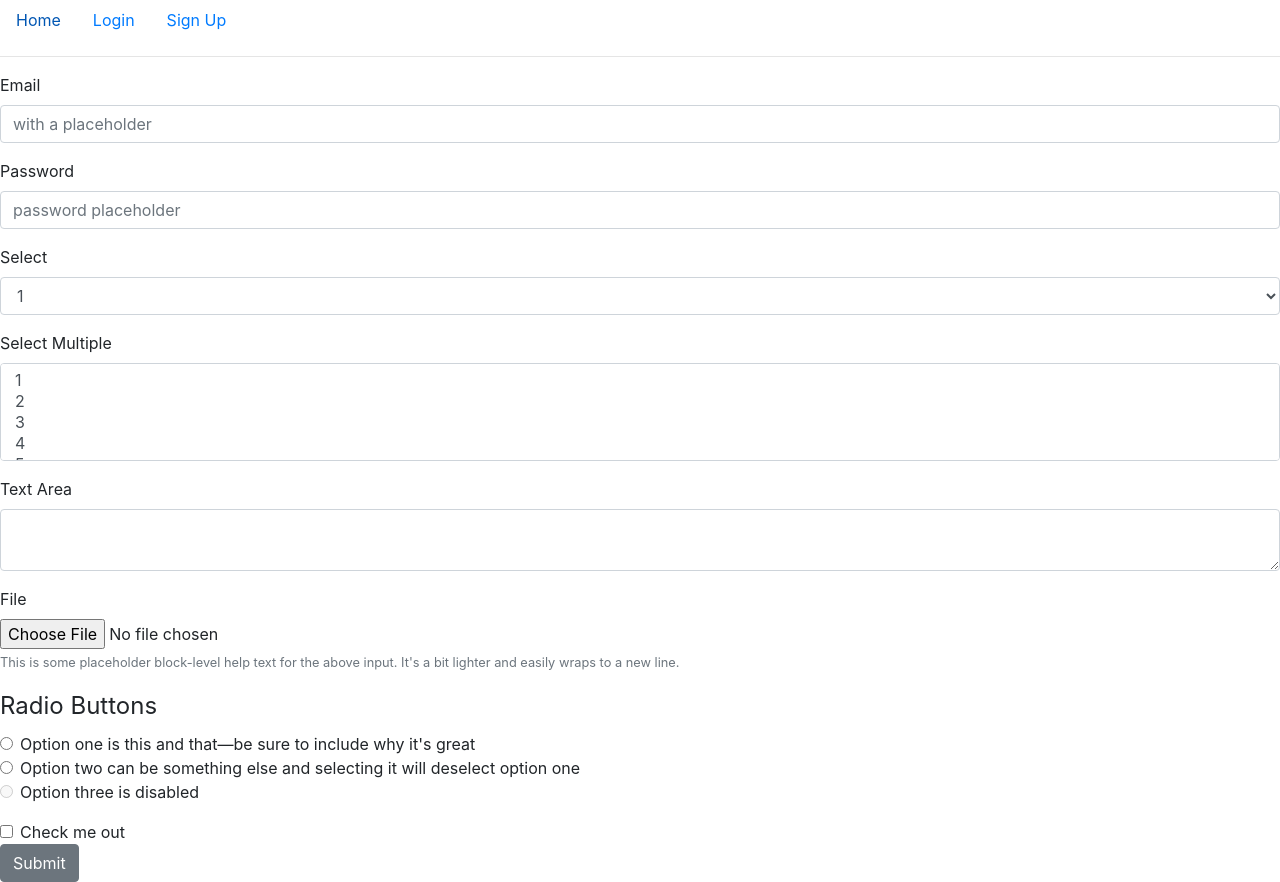
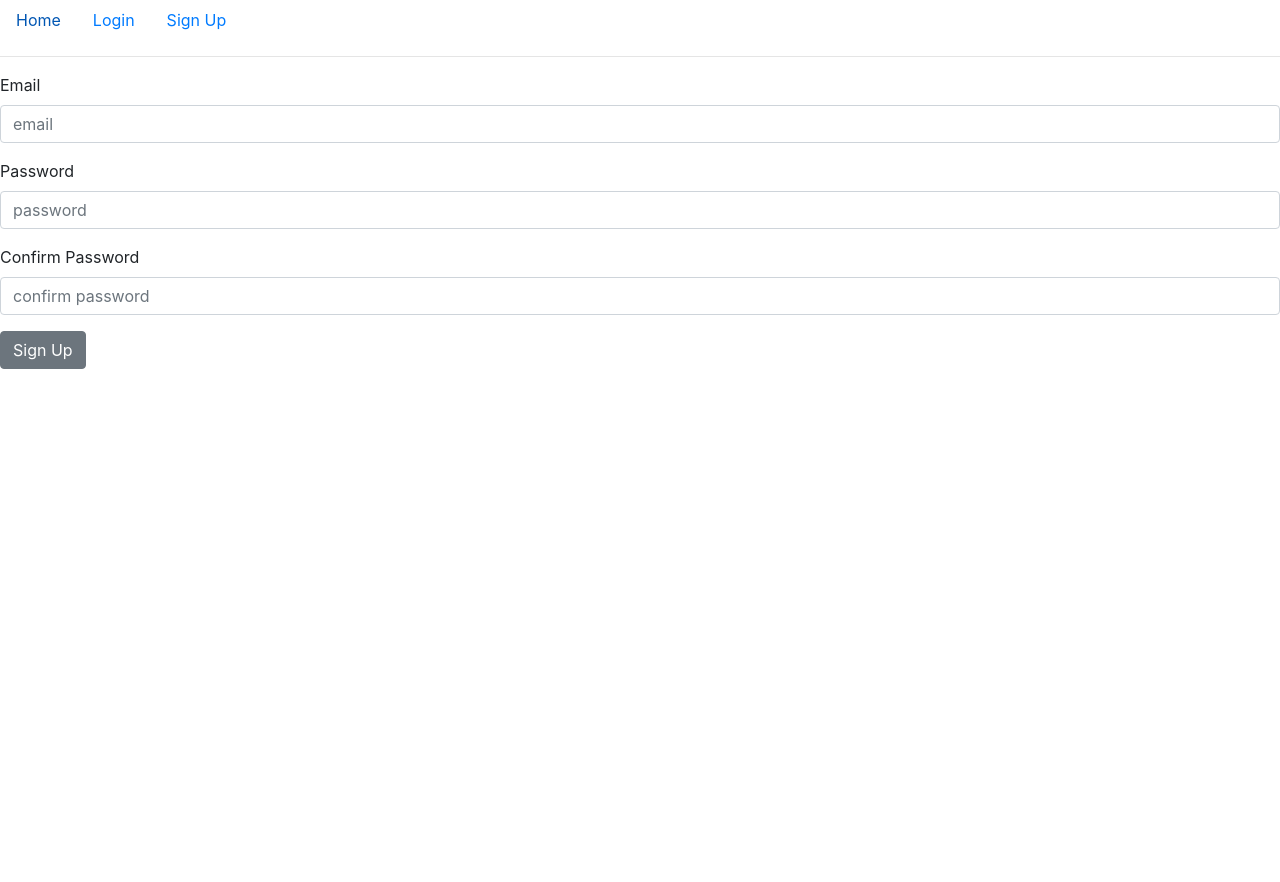
Before and after one commit to droombuildweek/buildWeek4_15_19-Droom-FE, a React (Create React App) app in the folder client/: page /register in a window 1280 px wide. After the commit the page ends 800 px from the top, so only its background shows below. Built offline with nearby package versions, Linux system fonts and the light colour scheme.

Commit message:
creates form for register and login components

```diff
--- a/client/src/components/auth/login.js
+++ b/client/src/components/auth/login.js
@@ -7,87 +7,19 @@ class Login extends Component {
       <>
         <Form>
           <FormGroup>
-            <Label for="exampleEmail">Email</Label>
-            <Input
-              type="email"
-              name="email"
-              id="exampleEmail"
-              placeholder="with a placeholder"
-            />
+            <Label for="email">Email</Label>
+            <Input type="email" name="email" id="email" placeholder="email" />
           </FormGroup>
           <FormGroup>
-            <Label for="examplePassword">Password</Label>
+            <Label for="password">Password</Label>
             <Input
               type="password"
               name="password"
-              id="examplePassword"
-              placeholder="password placeholder"
+              id="password"
+              placeholder="password"
             />
           </FormGroup>
-          <FormGroup>
-            <Label for="exampleSelect">Select</Label>
-            <Input type="select" name="select" id="exampleSelect">
-              <option>1</option>
-              <option>2</option>
-              <option>3</option>
-              <option>4</option>
-              <option>5</option>
-            </Input>
-          </FormGroup>
-          <FormGroup>
-            <Label for="exampleSelectMulti">Select Multiple</Label>
-            <Input
-              type="select"
-              name="selectMulti"
-              id="exampleSelectMulti"
-              multiple
-            >
-              <option>1</option>
-              <option>2</option>
-              <option>3</option>
-              <option>4</option>
-              <option>5</option>
-            </Input>
-          </FormGroup>
-          <FormGroup>
-            <Label for="exampleText">Text Area</Label>
-            <Input type="textarea" name="text" id="exampleText" />
-          </FormGroup>
-          <FormGroup>
-            <Label for="exampleFile">File</Label>
-            <Input type="file" name="file" id="exampleFile" />
-            <FormText color="muted">
-              This is some placeholder block-level help text for the above
-              input. It's a bit lighter and easily wraps to a new line.
-            </FormText>
-          </FormGroup>
-          <FormGroup tag="fieldset">
-            <legend>Radio Buttons</legend>
-            <FormGroup check>
-              <Label check>
-                <Input type="radio" name="radio1" /> Option one is this and
-                that—be sure to include why it's great
-              </Label>
-            </FormGroup>
-            <FormGroup check>
-              <Label check>
-                <Input type="radio" name="radio1" /> Option two can be something
-                else and selecting it will deselect option one
-              </Label>
-            </FormGroup>
-            <FormGroup check disabled>
-              <Label check>
-                <Input type="radio" name="radio1" disabled /> Option three is
-                disabled
-              </Label>
-            </FormGroup>
-          </FormGroup>
-          <FormGroup check>
-            <Label check>
-              <Input type="checkbox" /> Check me out
-            </Label>
-          </FormGroup>
-          <Button>Submit</Button>
+          <Button>Login</Button>
         </Form>
       </>
     );
--- a/client/src/components/auth/register.js
+++ b/client/src/components/auth/register.js
@@ -7,87 +7,28 @@ class Register extends Component {
       <>
         <Form>
           <FormGroup>
-            <Label for="exampleEmail">Email</Label>
+            <Label for="email">Email</Label>
+            <Input type="email" name="email" id="email" placeholder="email" />
+          </FormGroup>
+          <FormGroup>
+            <Label for="password">Password</Label>
             <Input
-              type="email"
-              name="email"
-              id="exampleEmail"
-              placeholder="with a placeholder"
+              type="password"
+              name="password"
+              id="password"
+              placeholder="password"
             />
           </FormGroup>
           <FormGroup>
-            <Label for="examplePassword">Password</Label>
+            <Label for="password2">Confirm Password</Label>
             <Input
               type="password"
-              name="password"
-              id="examplePassword"
-              placeholder="password placeholder"
+              name="password2"
+              id="password 2"
+              placeholder="confirm password"
             />
           </FormGroup>
-          <FormGroup>
-            <Label for="exampleSelect">Select</Label>
-            <Input type="select" name="select" id="exampleSelect">
-              <option>1</option>
-              <option>2</option>
-              <option>3</option>
-              <option>4</option>
-              <option>5</option>
-            </Input>
-          </FormGroup>
-          <FormGroup>
-            <Label for="exampleSelectMulti">Select Multiple</Label>
-            <Input
-              type="select"
-              name="selectMulti"
-              id="exampleSelectMulti"
-              multiple
-            >
-              <option>1</option>
-              <option>2</option>
-              <option>3</option>
-              <option>4</option>
-              <option>5</option>
-            </Input>
-          </FormGroup>
-          <FormGroup>
-            <Label for="exampleText">Text Area</Label>
-            <Input type="textarea" name="text" id="exampleText" />
-          </FormGroup>
-          <FormGroup>
-            <Label for="exampleFile">File</Label>
-            <Input type="file" name="file" id="exampleFile" />
-            <FormText color="muted">
-              This is some placeholder block-level help text for the above
-              input. It's a bit lighter and easily wraps to a new line.
-            </FormText>
-          </FormGroup>
-          <FormGroup tag="fieldset">
-            <legend>Radio Buttons</legend>
-            <FormGroup check>
-              <Label check>
-                <Input type="radio" name="radio1" /> Option one is this and
-                that—be sure to include why it's great
-              </Label>
-            </FormGroup>
-            <FormGroup check>
-              <Label check>
-                <Input type="radio" name="radio1" /> Option two can be something
-                else and selecting it will deselect option one
-              </Label>
-            </FormGroup>
-            <FormGroup check disabled>
-              <Label check>
-                <Input type="radio" name="radio1" disabled /> Option three is
-                disabled
-              </Label>
-            </FormGroup>
-          </FormGroup>
-          <FormGroup check>
-            <Label check>
-              <Input type="checkbox" /> Check me out
-            </Label>
-          </FormGroup>
-          <Button>Submit</Button>
+          <Button>Sign Up</Button>
         </Form>
       </>
     );
```
